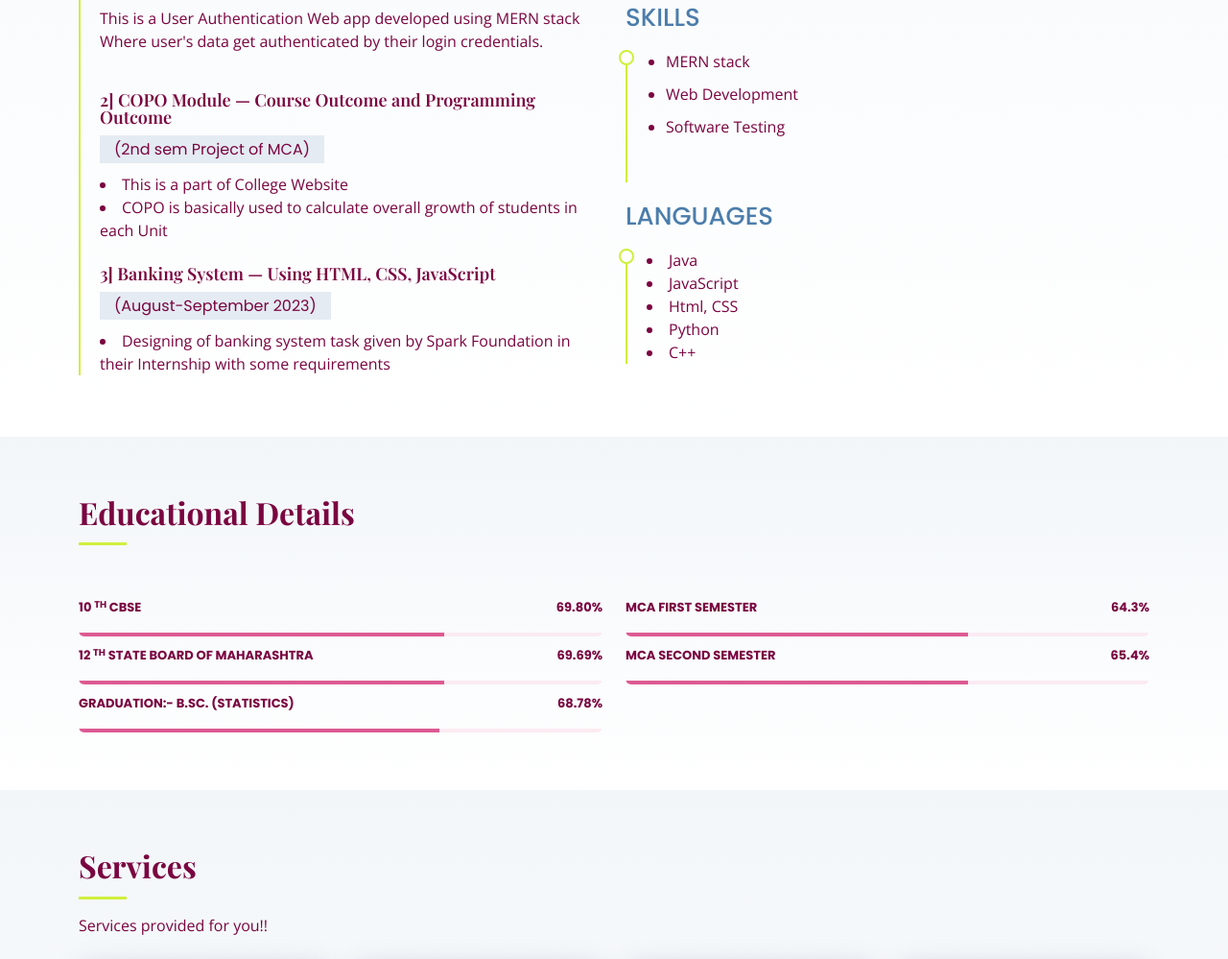
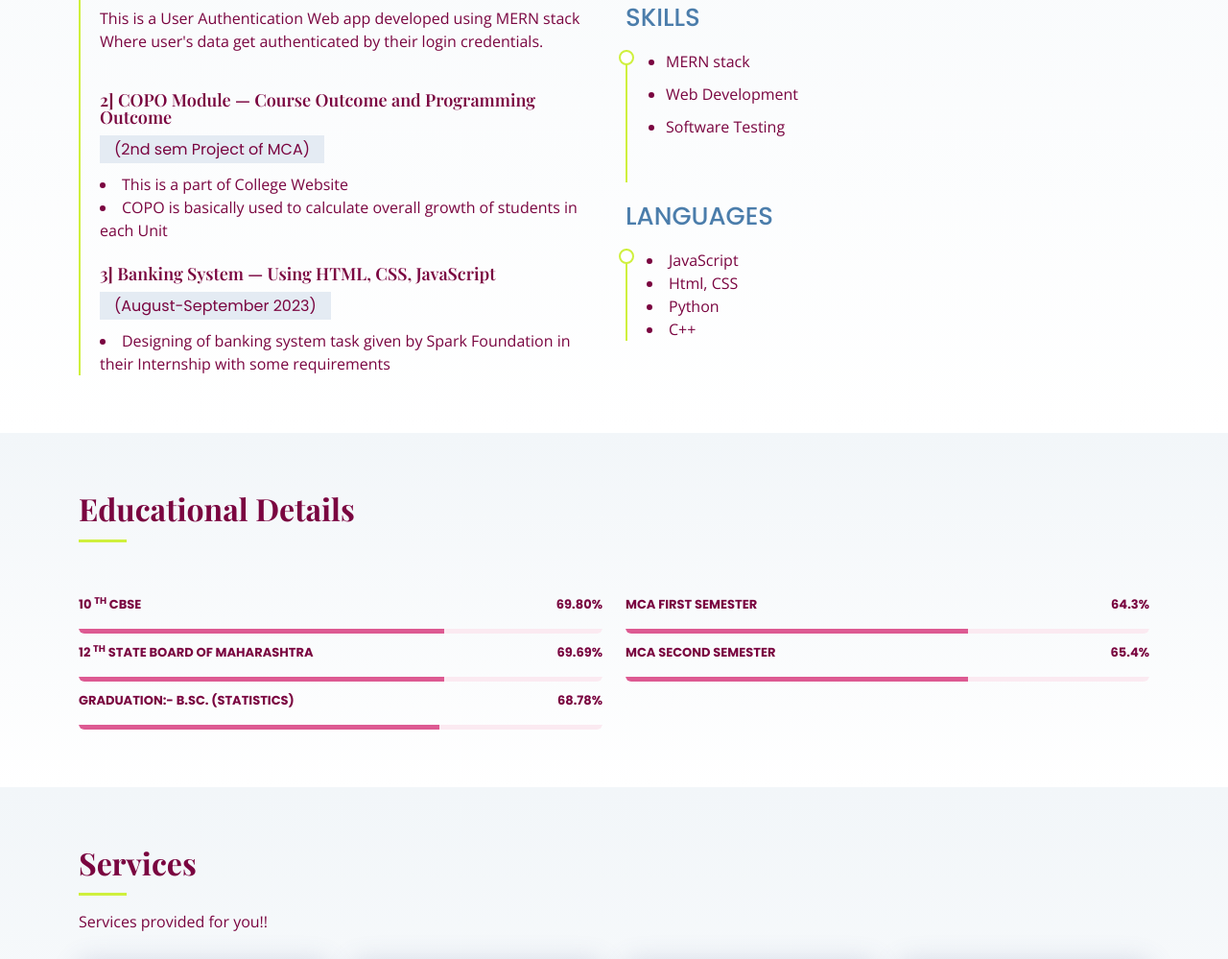
Before and after one commit to ANUJA-8/portfolio, a plain HTML site: page index.html in a window 1280 px wide. Shown: the part 2702-3701 px from the top of the page at 96% size. Drawn offline with nearby package versions, Linux system fonts and the light colour scheme; a web font is replaced by a local one.

Commit message:
Update index.html

```diff
--- a/index.html
+++ b/index.html
@@ -55,24 +55,7 @@
           <li><a class="nav-link scrollto" href="#resume">Resume</a></li>
           <li><a class="nav-link scrollto" href="#skills">Skills</a></li>
           <li><a class="nav-link scrollto" href="#services">Services</a></li>
-          <!-- <li><a class="nav-link scrollto" href="#portfolio">Portfolio</a></li> -->
-          <!-- <li class="dropdown"><a href="#"><span>Drop Down</span> <i class="bi bi-chevron-down"></i></a>
-            <ul>
-              <li><a href="#">Drop Down 1</a></li>
-              <li class="dropdown"><a href="#"><span>Deep Drop Down</span> <i class="bi bi-chevron-right"></i></a>
-                <ul>
-                  <li><a href="#">Deep Drop Down 1</a></li>
-                  <li><a href="#">Deep Drop Down 2</a></li>
-                  <li><a href="#">Deep Drop Down 3</a></li>
-                  <li><a href="#">Deep Drop Down 4</a></li>
-                  <li><a href="#">Deep Drop Down 5</a></li>
-                </ul>
-              </li>
-              <li><a href="#">Drop Down 2</a></li>
-              <li><a href="#">Drop Down 3</a></li>
-              <li><a href="#">Drop Down 4</a></li>
-            </ul>
-          </li> -->
+
           <li><a class="nav-link scrollto" href="#contact">Contact</a></li>
         </ul>
         <i class="bi bi-list mobile-nav-toggle"></i>
@@ -92,23 +75,6 @@
           <div class="col-xl-7 ps-0 ps-lg-5 pe-lg-1 d-flex align-items-stretch">
             <div class="content d-flex flex-column justify-content-center">
               <h3>Achivements, Projects and Work experience</h3>
-              <!-- <p>
-              </p> -->
-              <!-- <div class="row">
-                <div class="col-md-6 d-md-flex align-items-md-stretch">
-                  <div class="count-box">
-                    <i class="bi bi-award"></i>
-
-                    <p>
-                     <b style="font-size: larger;">Certificates</b>
-                      <ol>
-                      <li><b>TCS NQT </b></li>
-                     <li>&nbsp;Great Learning:<b>"Introduction to Angular JS" </b> </li>
-                      <li>TCS ION: <b>"Develop Soft Skills that Industry Demands"</b> </li>
-                    </ol>
-                    </p>
-                  </div>
-                </div> -->
 
                 <div class="col-md-6 d-md-flex align-items-md-stretch">
                   <div class="count-box">
@@ -326,7 +292,7 @@
               <div class="resume-item">
 
                 <p>
-                <li>Java</li>
+
                 <li>JavaScript</li>
                 <li>Html, CSS</li>
                 <li>Python</li>
```
